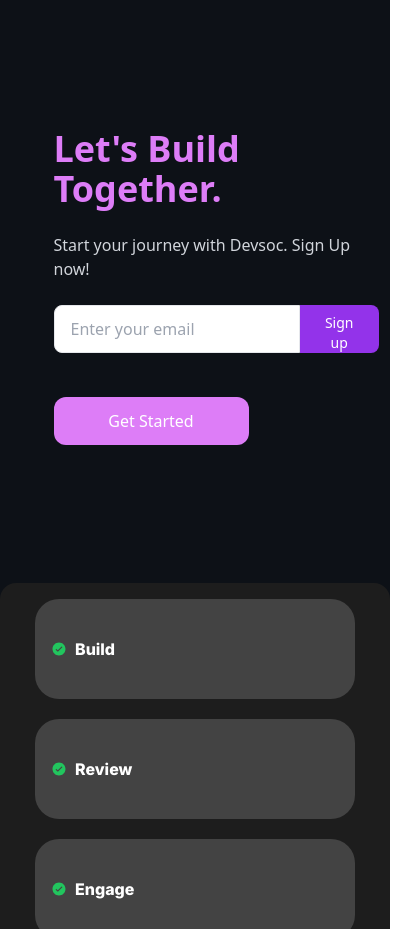
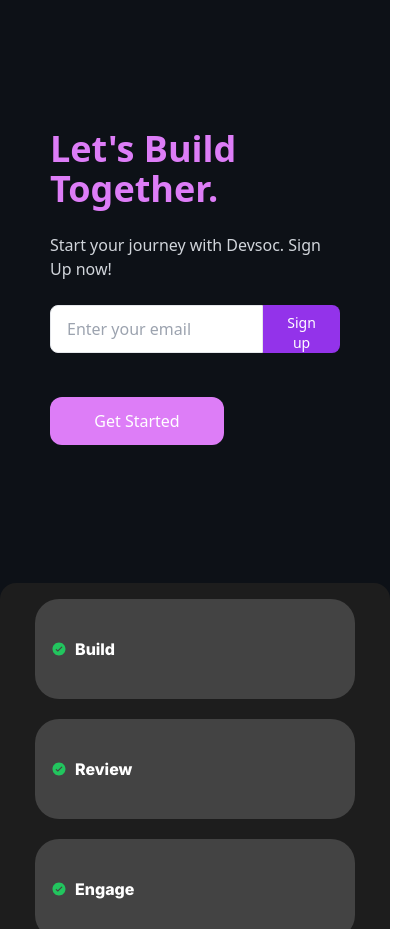
Before and after one commit to DevSoc-Asansol2023/DevSoc-Main, a React (Vite) app: page / in a window 390 px wide. Shown: the part 1500-2429 px from the top of the page, 411 px wide, since content can reach past the window. Built offline with nearby package versions, Linux system fonts and the light colour scheme.

Commit message:
vertical scrolling issue fixed

```diff
--- a/src/main_page/heropage.jsx
+++ b/src/main_page/heropage.jsx
@@ -1,11 +1,10 @@
 import animatedIcon from "./pics/meow.png";
-import ScrollButton from './ScrollButton';
+import ScrollButton from "./ScrollButton";
 function HeroPage() {
   return (
-    <div className="bg-[#0D1117] h-[70vh] lg:min-h-screen w-full flex flex-col justify-center items-start mx-auto">
-      <div className="container flex mx-[21px]">
+    <div className="bg-[#0D1117] h-[70vh] lg:min-h-screen flex flex-col justify-center items-start mx-auto ">
+      <div className="container flex px-[21px]">
         <div className="block max-xl:hidden">
-
           <svg viewBox="0 0 24 522" className="w-64 ml-2 h-96" fill="none">
             <rect
               width="3"
@@ -38,10 +37,10 @@
         </div>
 
         <div className="flex justify-between flex-shrink-0 w-full mx-auto basis-5/6">
-          <div className="flex flex-col justify-center w-full">
+          <div className="flex flex-col justify-center w-full ">
             <div>
               <h1 className="text-4xl font-bold text-[#DD7DF7] mb-6">
-                Let{"'"}s Build Together.
+                {`Let's Build Together.`}
               </h1>
               <p className="mb-6 text-gray-300">
                 Start your journey with Devsoc. Sign Up now!
```
